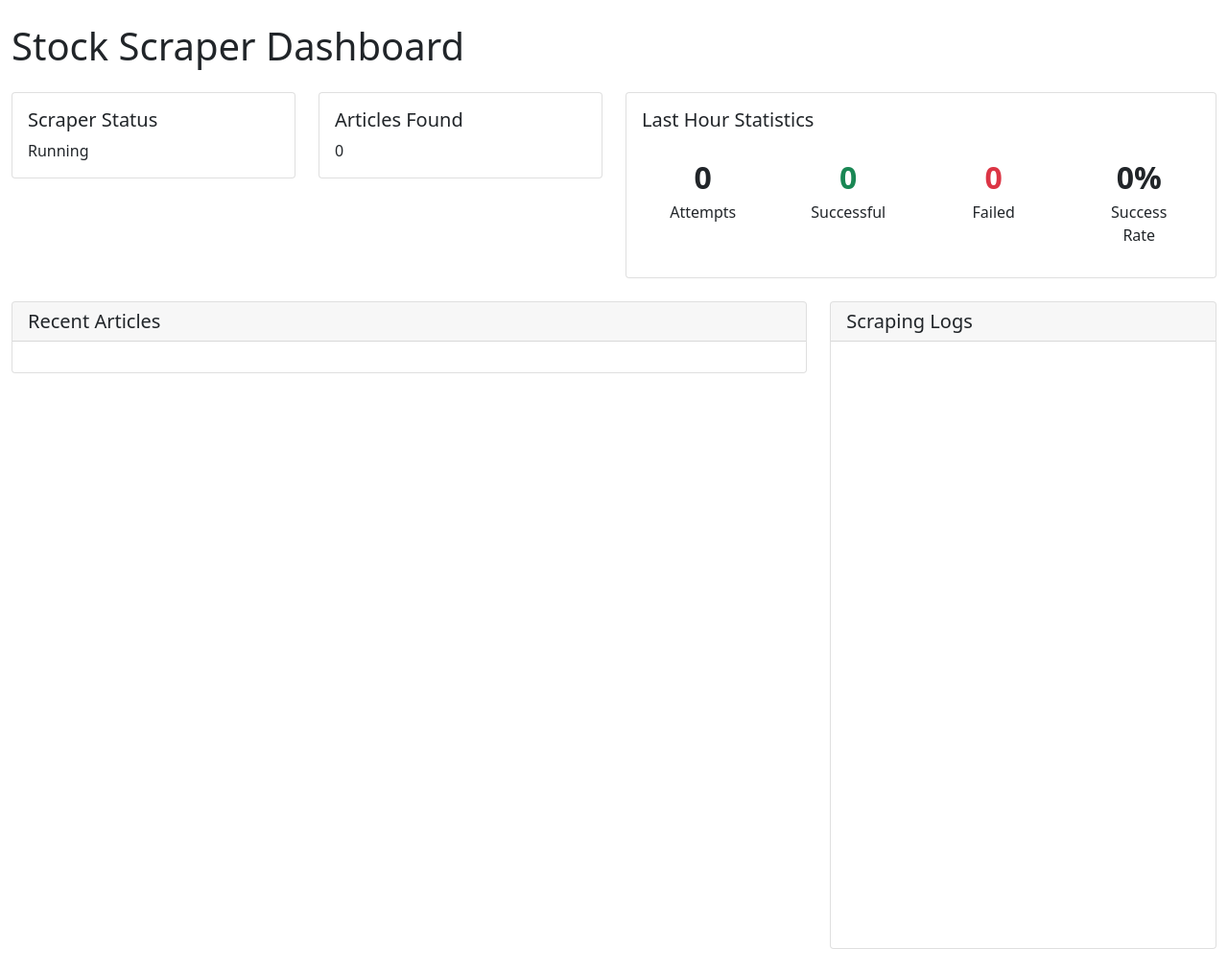
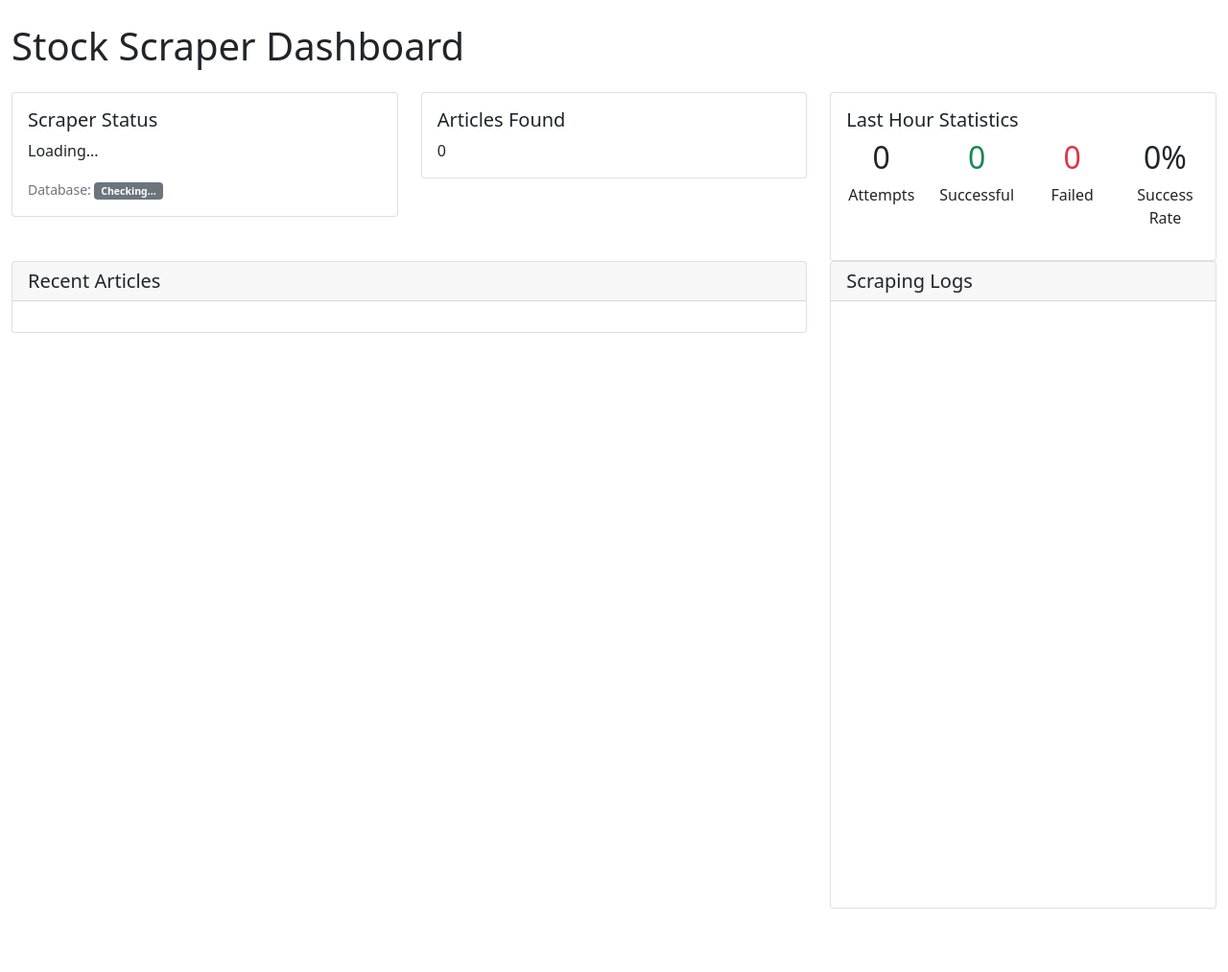
Before and after one commit to RohitTru/botStonkWar, a Flask app: page / in a window 1280 px wide. Shown: the whole page at 96% size. After the commit the page ends 947 px from the top, so only its background shows below. Run offline with Flask 3, Linux system fonts and the light colour scheme; data that the repository does not hold is empty; some libraries are stand-ins or nearby versions.

Commit message:
scrapes at 60 sec intervals, front end displays whether a successful connection or not. hopefully scraper scrapes now

```diff
--- a/feature-WebScraperStockSelector/app/database.py
+++ b/feature-WebScraperStockSelector/app/database.py
@@ -276,3 +276,27 @@
                 logger.info("Database connection closed")
         except Error as e:
             logger.error(f"Error closing database connection: {e}")
+
+    def check_connection(self):
+        """Check if the database connection is active."""
+        try:
+            cursor = self.connection.cursor()
+            cursor.execute("SELECT 1")
+            cursor.fetchone()
+            cursor.close()
+            return True
+        except Exception as e:
+            logger.error(f"Database connection check failed: {e}")
+            return False
+
+    def get_total_articles(self):
+        """Get the total number of articles in the database."""
+        try:
+            cursor = self.connection.cursor()
+            cursor.execute("SELECT COUNT(*) FROM articles WHERE deleted = 0")
+            count = cursor.fetchone()[0]
+            cursor.close()
+            return count
+        except Exception as e:
+            logger.error(f"Error getting total articles count: {e}")
+            return 0
--- a/feature-WebScraperStockSelector/app/routes.py
+++ b/feature-WebScraperStockSelector/app/routes.py
@@ -17,45 +17,40 @@
     """Render the dashboard."""
     return render_template('dashboard.html')
 
+@main_bp.route('/health')
+def health():
+    return jsonify({'status': 'healthy'})
+
 @main_bp.route('/api/status')
 def status():
-    try:
-        # Get scraper status from manager
-        scraper_manager = current_app.scraper_manager
-        if scraper_manager:
-            scraper_status = scraper_manager.get_status()
-            status_text = "Running" if scraper_status['running'] else "Stopped"
-            active_scrapers = scraper_status['active_scrapers']
-        else:
-            status_text = "Not Initialized"
-            active_scrapers = []
+    page = int(request.args.get('page', 1))
+    per_page = int(request.args.get('per_page', 10))
 
-        # Get pagination parameters
-        page = request.args.get('page', 1, type=int)
-        per_page = request.args.get('per_page', 10, type=int)
-        offset = (page - 1) * per_page
+    # Get scraper status
+    scraper_status = "Running" if current_app.scraper_manager and current_app.scraper_manager.running else "Stopped"
 
-        # Get data from database
-        articles, article_count = db.get_recent_articles(limit=per_page, offset=offset)
-        scraping_logs = db.get_scraping_logs()
-        scraping_stats = db.get_scraping_stats()
+    # Check database connection
+    db_connected = db.check_connection()
 
-        return jsonify({
-            'status': status_text,
-            'articles_count': article_count,
-            'recent_articles': articles,
-            'scraping_logs': scraping_logs,
-            'scraping_stats': scraping_stats,
-            'active_scrapers': active_scrapers,
-            'pagination': {
-                'current_page': page,
-                'per_page': per_page,
-                'total_pages': (article_count + per_page - 1) // per_page
-            }
-        })
-    except Exception as e:
-        logger.error(f"Error getting status: {e}")
-        return jsonify({'error': str(e)}), 500
+    # Get recent articles with pagination
+    articles = db.get_recent_articles(limit=per_page, offset=(page-1)*per_page)
+    total_articles = db.get_total_articles()
+
+    # Get scraping logs
+    logs = db.get_scraping_logs(limit=50)  # Get last 50 logs
+
+    # Calculate scraping statistics for the last hour
+    one_hour_ago = datetime.now() - timedelta(hours=1)
+    stats = db.get_scraping_stats(since=one_hour_ago)
+
+    return jsonify({
+        'status': scraper_status,
+        'db_connected': db_connected,
+        'articles_count': total_articles,
+        'recent_articles': articles,
+        'scraping_logs': logs,
+        'scraping_stats': stats
+    })
 
 @main_bp.route('/api/article/<path:article_url>')
 def get_article(article_url):
@@ -84,7 +79,3 @@
     except Exception as e:
         logger.error(f"Error deleting article: {e}")
         return jsonify({'error': str(e)}), 500
-
-@main_bp.route('/health')
-def health():
-    return jsonify(status="healthy")
--- a/feature-WebScraperStockSelector/app/templates/dashboard.html
+++ b/feature-WebScraperStockSelector/app/templates/dashboard.html
@@ -44,52 +44,51 @@
     <div class="container-fluid py-4">
         <h1 class="mb-4">Stock Scraper Dashboard</h1>
 
-        <!-- Status Cards -->
-        <div class="row mb-4">
-            <div class="col-md-3">
+        <div class="row mt-4">
+            <!-- Scraper Status Card -->
+            <div class="col-md-4">
                 <div class="card">
                     <div class="card-body">
                         <h5 class="card-title">Scraper Status</h5>
                         <p class="card-text" id="scraper-status">Loading...</p>
+                        <p class="card-text">
+                            <small class="text-muted">Database: <span id="db-status" class="badge bg-secondary">Checking...</span></small>
+                        </p>
                     </div>
                 </div>
             </div>
-            <div class="col-md-3">
+
+            <!-- Articles Found Card -->
+            <div class="col-md-4">
                 <div class="card">
                     <div class="card-body">
                         <h5 class="card-title">Articles Found</h5>
-                        <p class="card-text" id="articles-count">Loading...</p>
+                        <p class="card-text" id="articles-count">0</p>
                     </div>
                 </div>
             </div>
-            <div class="col-md-6">
+
+            <!-- Last Hour Statistics Card -->
+            <div class="col-md-4">
                 <div class="card">
                     <div class="card-body">
                         <h5 class="card-title">Last Hour Statistics</h5>
-                        <div class="row">
-                            <div class="col-3">
-                                <div class="stats-card">
-                                    <div class="stats-number" id="total-attempts">0</div>
-                                    <div>Attempts</div>
-                                </div>
+                        <div class="row text-center">
+                            <div class="col">
+                                <h2 id="total-attempts">0</h2>
+                                <p>Attempts</p>
                             </div>
-                            <div class="col-3">
-                                <div class="stats-card">
-                                    <div class="stats-number success" id="successful-attempts">0</div>
-                                    <div>Successful</div>
-                                </div>
+                            <div class="col">
+                                <h2 id="successful-attempts" class="text-success">0</h2>
+                                <p>Successful</p>
                             </div>
-                            <div class="col-3">
-                                <div class="stats-card">
-                                    <div class="stats-number error" id="failed-attempts">0</div>
-                                    <div>Failed</div>
-                                </div>
+                            <div class="col">
+                                <h2 id="failed-attempts" class="text-danger">0</h2>
+                                <p>Failed</p>
                             </div>
-                            <div class="col-3">
-                                <div class="stats-card">
-                                    <div class="stats-number" id="success-rate">0%</div>
-                                    <div>Success Rate</div>
-                                </div>
+                            <div class="col">
+                                <h2 id="success-rate">0%</h2>
+                                <p>Success Rate</p>
                             </div>
                         </div>
                     </div>
@@ -156,10 +155,22 @@
         let isLoading = false;
         let hasMoreArticles = true;
         const articlesPerPage = 10;
+        let autoRefreshInterval;
 
         function formatDateTime(isoString) {
             const date = new Date(isoString);
             return date.toLocaleString();
+        }
+
+        function updateDatabaseStatus(status) {
+            const dbStatus = document.getElementById('db-status');
+            if (status) {
+                dbStatus.className = 'badge bg-success';
+                dbStatus.textContent = 'Connected';
+            } else {
+                dbStatus.className = 'badge bg-danger';
+                dbStatus.textContent = 'Disconnected';
+            }
         }
 
         function updateDashboard() {
@@ -171,6 +182,9 @@
                 .then(data => {
                     // Update scraper status
                     document.getElementById('scraper-status').textContent = data.status;
+
+                    // Update database status
+                    updateDatabaseStatus(data.db_connected);
 
                     // Update articles count
                     document.getElementById('articles-count').textContent = data.articles_count;
@@ -210,17 +224,14 @@
 
                     // Update scraping logs
                     const logsContainer = document.getElementById('scraping-logs');
-                    logsContainer.innerHTML = '';
-                    data.scraping_logs.forEach(log => {
-                        const logElement = document.createElement('div');
-                        logElement.className = `log-entry p-2 border-bottom ${log.status === 'SUCCESS' ? 'text-success' : 'text-danger'}`;
-                        logElement.innerHTML = `
-                            <small>${formatDateTime(log.timestamp)}</small><br>
-                            ${log.status}: ${log.source_type} - ${log.url}
-                            ${log.error_message ? `<br><small class="text-danger">${log.error_message}</small>` : ''}
-                        `;
-                        logsContainer.appendChild(logElement);
-                    });
+                    if (data.scraping_logs && data.scraping_logs.length > 0) {
+                        logsContainer.innerHTML = data.scraping_logs.map(log => `
+                            <div class="log-entry p-2 ${log.status === 'SUCCESS' ? 'text-success' : 'text-danger'}">
+                                <small>${formatDateTime(log.timestamp)} - ${log.status}: ${log.url}</small>
+                                ${log.error_message ? `<br><small class="text-danger">${log.error_message}</small>` : ''}
+                            </div>
+                        `).join('');
+                    }
 
                     // Update pagination info
                     hasMoreArticles = currentPage < data.pagination.total_pages;
@@ -314,12 +325,15 @@
             // Add scroll event listener for infinite scrolling
             window.addEventListener('scroll', handleScroll);
 
-            // Regular updates for status and logs
-            setInterval(() => {
-                if (currentPage === 1) {
-                    updateDashboard();
-                }
-            }, 5000);
+            // Start auto-refresh when page loads
+            autoRefreshInterval = setInterval(updateDashboard, 30000);
+        });
+
+        // Clean up interval when page is unloaded
+        window.addEventListener('beforeunload', () => {
+            if (autoRefreshInterval) {
+                clearInterval(autoRefreshInterval);
+            }
         });
     </script>
 </body>
```
Also changed, not shown: feature-WebScraperStockSelector/app/scrapers/yahoo_finance.py (+7 -3 lines).
